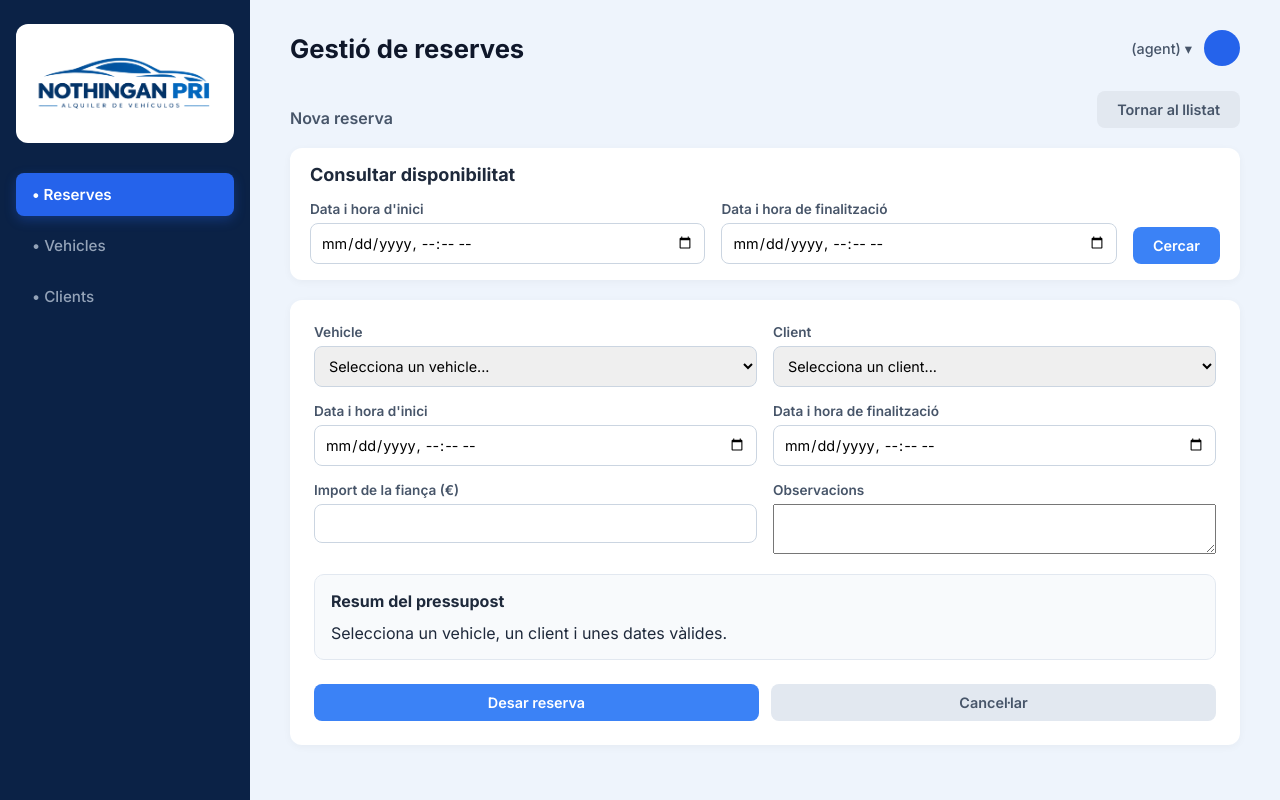
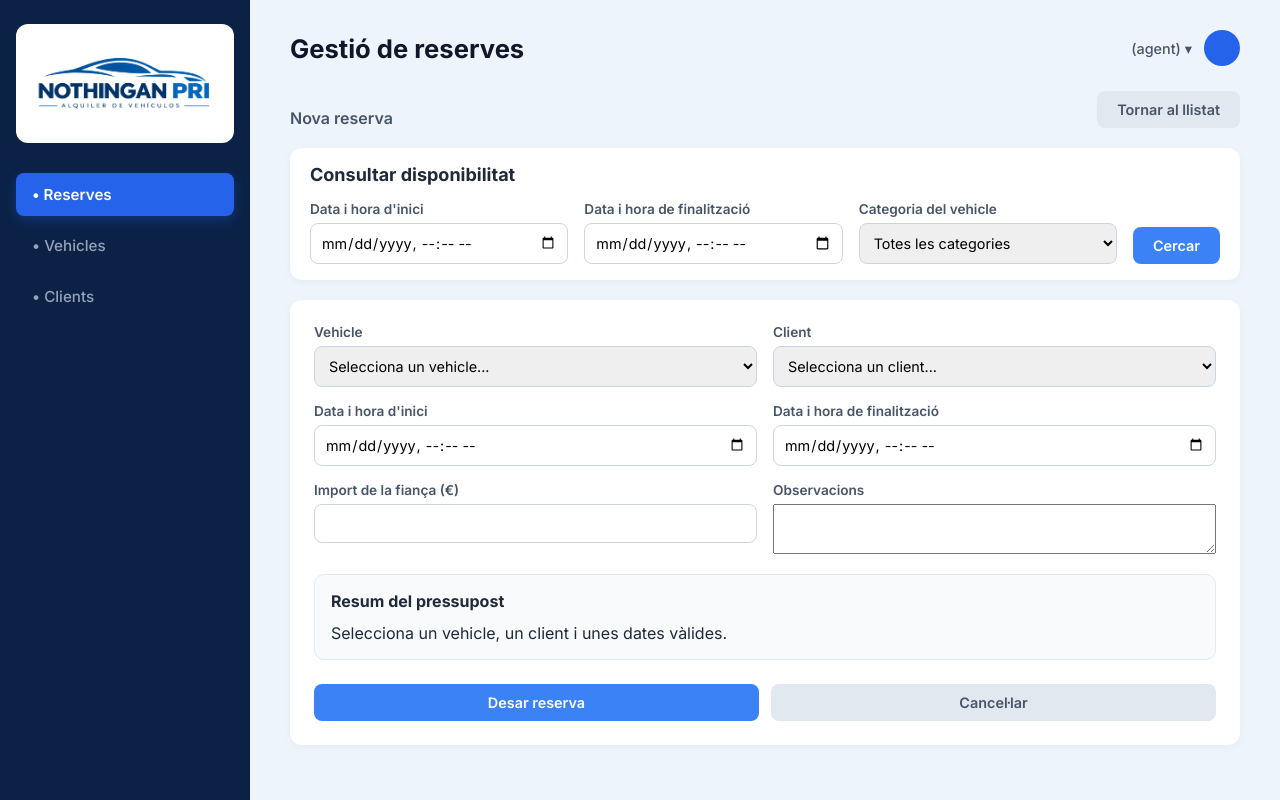
Before and after one commit to denisnavioo/Projecte-Nothingan-Pri, a Spring app: page /edit-reserva in a window 1280 px wide. Run offline with Thymeleaf, Linux system fonts and the light colour scheme; the template is opened without the code that fills it, so the values that code supplies are empty.

Commit message:
RF33 – Filtrar vehicles disponibles per categoria

```diff
--- a/src/main/resources/templates/edit-reserva.html
+++ b/src/main/resources/templates/edit-reserva.html
@@ -66,7 +66,7 @@
                   method="get">
 
                 <div style="display: grid;
-                            grid-template-columns: minmax(0, 1fr) minmax(0, 1fr) auto;
+                            grid-template-columns: repeat(3, minmax(0, 1fr)) auto;
                             gap: 16px;
                             align-items: end;">
 
@@ -90,6 +90,21 @@
                                required>
                     </div>
 
+                    <!-- Filtro por categoría del vehículo. -->
+                    <div class="form-group">
+                        <label for="categoria">Categoria del vehicle</label>
+
+                        <select id="categoria" name="categoria">
+                            <option value="">Totes les categories</option>
+                            <option value="Utilitari" th:selected="${categoria == 'Utilitari'}">Utilitari</option>
+                            <option value="Compacte" th:selected="${categoria == 'Compacte'}">Compacte</option>
+                            <option value="SUV" th:selected="${categoria == 'SUV'}">SUV</option>
+                            <option value="Berlina" th:selected="${categoria == 'Berlina'}">Berlina</option>
+                            <option value="Furgoneta" th:selected="${categoria == 'Furgoneta'}">Furgoneta</option>
+                            <option value="Monovolum" th:selected="${categoria == 'Monovolum'}">Monovolum</option>
+                        </select>
+                    </div>
+
                     <button type="submit" class="btn btn-filter">
                         Cercar
                     </button>
@@ -101,7 +116,7 @@
             <div th:if="${senseDisponibilitat}"
                  class="alert-error"
                  style="margin-top: 12px;">
-                No hi ha vehicles disponibles per a les dates seleccionades.
+                No hi ha vehicles disponibles amb els criteris seleccionats.
             </div>
         </div>
 
```
Also changed, not shown: src/main/java/cat/copernic/Projecte1/controller/ReservaController.java (+8 -2 lines).
